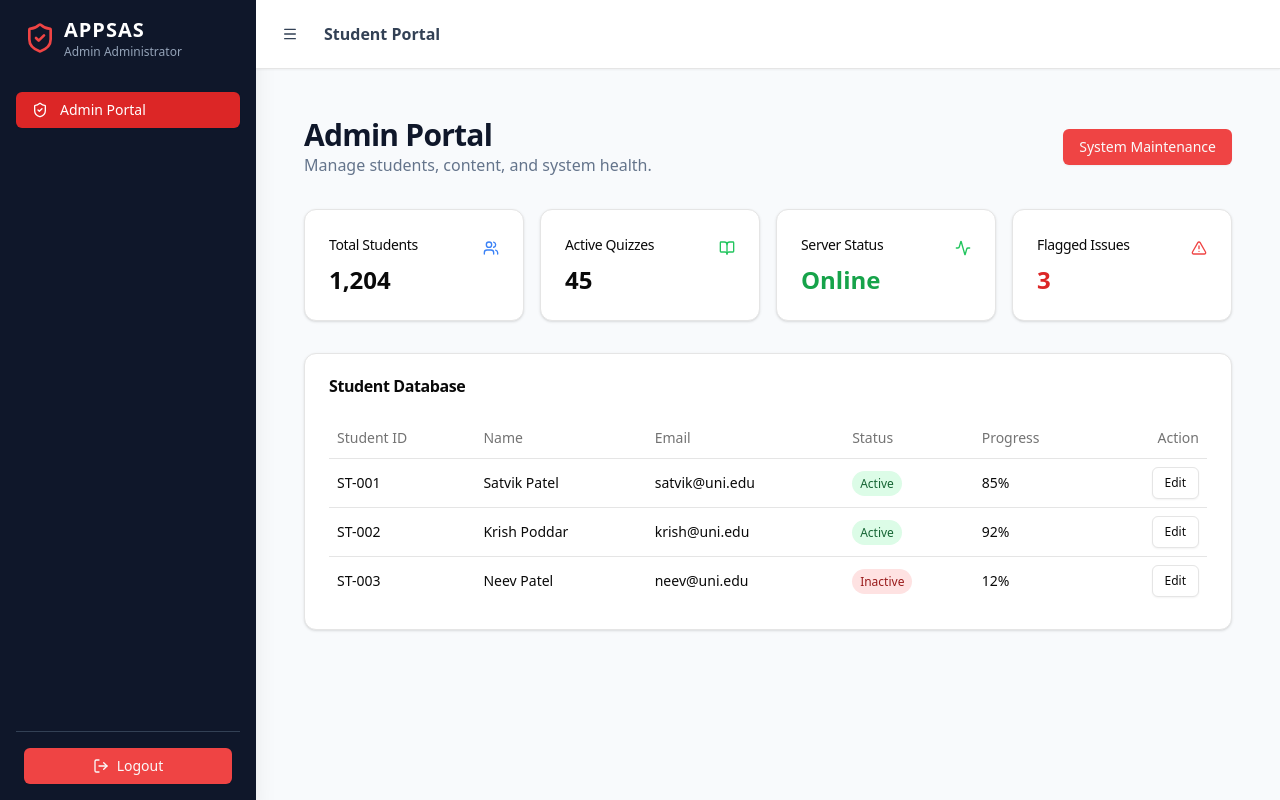
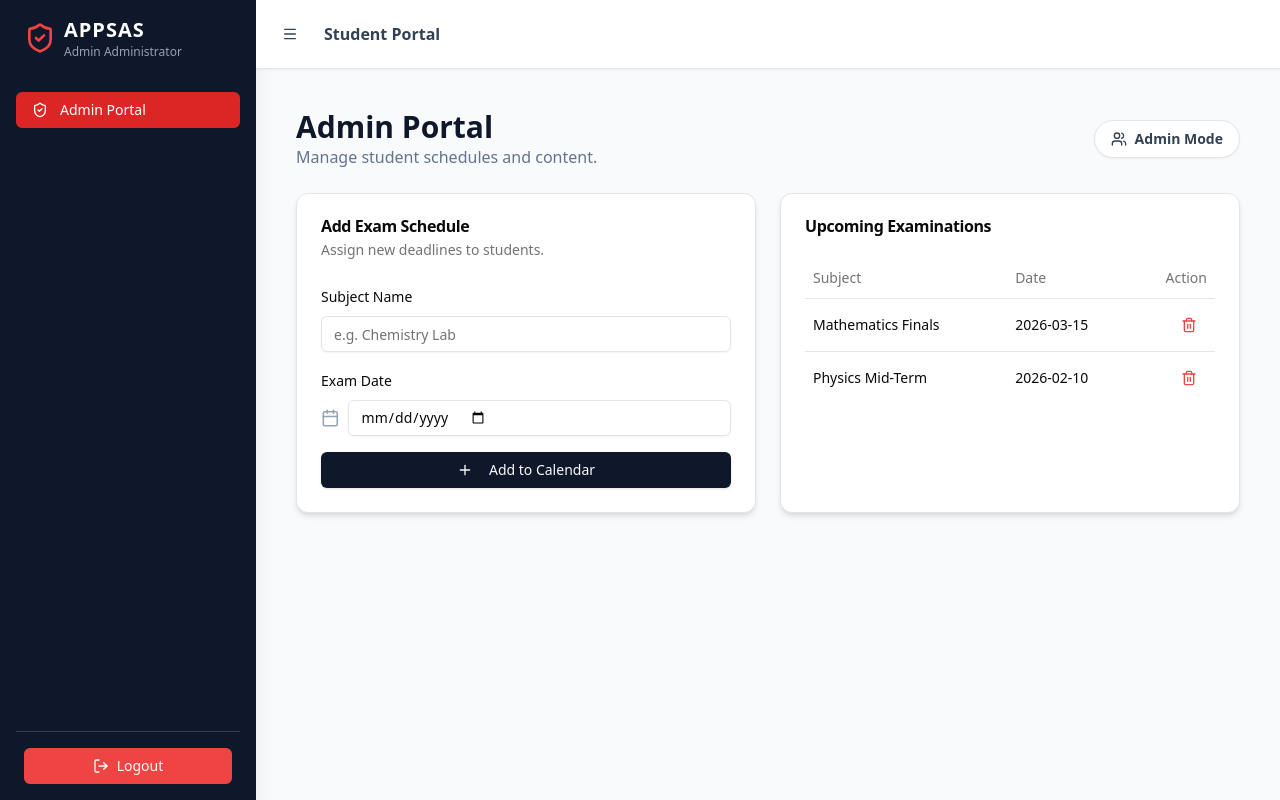
Before and after one commit to Krish-452/APPSAS, a React (Vite) app: page /admin in a window 1280 px wide. Built offline with nearby package versions, Linux system fonts and the light colour scheme.

Commit message:
Update AdminDashboard.jsx

```diff
--- a/src/pages/AdminDashboard.jsx
+++ b/src/pages/AdminDashboard.jsx
@@ -1,89 +1,115 @@
-import { Card, CardContent, CardHeader, CardTitle } from "@/components/ui/card";
+import { useState } from "react";
+import { Card, CardContent, CardHeader, CardTitle, CardDescription } from "@/components/ui/card";
 import { Button } from "@/components/ui/button";
+import { Input } from "@/components/ui/input";
+import { Label } from "@/components/ui/label";
 import { Table, TableBody, TableCell, TableHead, TableHeader, TableRow } from "@/components/ui/table";
-import { Users, BookOpen, Activity, AlertTriangle } from "lucide-react";
+import { Calendar as CalendarIcon, Plus, Trash2, Users } from "lucide-react";
 
 export default function AdminDashboard() {
-  // Mock Data for Students
-  const students = [
-    { id: "ST-001", name: "Satvik Patel", email: "satvik@uni.edu", status: "Active", progress: "85%" },
-    { id: "ST-002", name: "Krish Poddar", email: "krish@uni.edu", status: "Active", progress: "92%" },
-    { id: "ST-003", name: "Neev Patel", email: "neev@uni.edu", status: "Inactive", progress: "12%" },
-  ];
+  // State to simulate a database (Addressing Neev's concern about logic)
+  const [examDate, setExamDate] = useState("");
+  const [examSubject, setExamSubject] = useState("");
+
+  const [schedule, setSchedule] = useState([
+    { id: 1, subject: "Mathematics Finals", date: "2026-03-15", status: "Scheduled" },
+    { id: 2, subject: "Physics Mid-Term", date: "2026-02-10", status: "Pending" },
+  ]);
+
+  const handleAddSchedule = () => {
+    if (!examDate || !examSubject) return; // Prevent empty adds
+
+    const newExam = {
+      id: Date.now(),
+      subject: examSubject,
+      date: examDate,
+      status: "Scheduled"
+    };
+
+    setSchedule([...schedule, newExam]);
+    setExamSubject("");
+    setExamDate("");
+  };
+
+  const handleDelete = (id) => {
+    setSchedule(schedule.filter(item => item.id !== id));
+  };
 
   return (
-    <div className="p-8 space-y-8 bg-slate-50 min-h-screen">
+    <div className="p-6 space-y-6 bg-slate-50 min-h-screen">
       <div className="flex justify-between items-center">
         <div>
-          <h2 className="text-3xl font-bold tracking-tight text-slate-900">Admin Portal</h2>
-          <p className="text-slate-500">Manage students, content, and system health.</p>
+          <h1 className="text-3xl font-bold text-slate-900">Admin Portal</h1>
+          <p className="text-slate-500">Manage student schedules and content.</p>
         </div>
-        <Button variant="destructive">System Maintenance</Button>
+        <div className="bg-white p-2 px-4 rounded-full border shadow-sm flex items-center gap-2 text-sm font-semibold text-slate-700">
+           <Users size={16} /> Admin Mode
+        </div>
       </div>
 
-      {/* Admin Stats */}
-      <div className="grid gap-4 md:grid-cols-4">
-        <Card>
-          <CardHeader className="flex flex-row items-center justify-between pb-2">
-            <CardTitle className="text-sm font-medium">Total Students</CardTitle>
-            <Users className="h-4 w-4 text-blue-500" />
+      {/* Grid Layout */}
+      <div className="grid grid-cols-1 md:grid-cols-2 gap-6">
+
+        {/* LEFT COLUMN: Add Date/Schedule Form */}
+        <Card className="shadow-md">
+          <CardHeader>
+            <CardTitle>Add Exam Schedule</CardTitle>
+            <CardDescription>Assign new deadlines to students.</CardDescription>
           </CardHeader>
-          <CardContent><div className="text-2xl font-bold">1,204</div></CardContent>
+          <CardContent className="space-y-4">
+            <div className="space-y-2">
+              <Label>Subject Name</Label>
+              <Input
+                placeholder="e.g. Chemistry Lab"
+                value={examSubject}
+                onChange={(e) => setExamSubject(e.target.value)}
+              />
+            </div>
+            <div className="space-y-2">
+              <Label>Exam Date</Label>
+              <div className="flex items-center gap-2">
+                <CalendarIcon className="text-slate-400" size={20}/>
+                <Input
+                  type="date"
+                  value={examDate}
+                  onChange={(e) => setExamDate(e.target.value)}
+                />
+              </div>
+            </div>
+            <Button onClick={handleAddSchedule} className="w-full bg-slate-900 hover:bg-slate-800">
+              <Plus size={16} className="mr-2" /> Add to Calendar
+            </Button>
+          </CardContent>
         </Card>
-        <Card>
-          <CardHeader className="flex flex-row items-center justify-between pb-2">
-            <CardTitle className="text-sm font-medium">Active Quizzes</CardTitle>
-            <BookOpen className="h-4 w-4 text-green-500" />
-          </CardHeader>
-          <CardContent><div className="text-2xl font-bold">45</div></CardContent>
-        </Card>
-        <Card>
-          <CardHeader className="flex flex-row items-center justify-between pb-2">
-            <CardTitle className="text-sm font-medium">Server Status</CardTitle>
-            <Activity className="h-4 w-4 text-green-500" />
-          </CardHeader>
-          <CardContent><div className="text-2xl font-bold text-green-600">Online</div></CardContent>
-        </Card>
-        <Card>
-          <CardHeader className="flex flex-row items-center justify-between pb-2">
-            <CardTitle className="text-sm font-medium">Flagged Issues</CardTitle>
-            <AlertTriangle className="h-4 w-4 text-red-500" />
-          </CardHeader>
-          <CardContent><div className="text-2xl font-bold text-red-600">3</div></CardContent>
-        </Card>
-      </div>
 
-      {/* Student Management Table */}
-      <Card>
+        {/* RIGHT COLUMN: The List (Simulating Database) */}
+        <Card className="shadow-md">
           <CardHeader>
-          <CardTitle>Student Database</CardTitle>
+            <CardTitle>Upcoming Examinations</CardTitle>
           </CardHeader>
           <CardContent>
             <Table>
               <TableHeader>
                 <TableRow>
-                <TableHead>Student ID</TableHead>
-                <TableHead>Name</TableHead>
-                <TableHead>Email</TableHead>
-                <TableHead>Status</TableHead>
-                <TableHead>Progress</TableHead>
+                  <TableHead>Subject</TableHead>
+                  <TableHead>Date</TableHead>
                   <TableHead className="text-right">Action</TableHead>
                 </TableRow>
               </TableHeader>
               <TableBody>
-              {students.map((student) => (
-                <TableRow key={student.id}>
-                  <TableCell className="font-medium">{student.id}</TableCell>
-                  <TableCell>{student.name}</TableCell>
-                  <TableCell>{student.email}</TableCell>
-                  <TableCell>
-                    <span className={`px-2 py-1 rounded-full text-xs ${student.status === 'Active' ? 'bg-green-100 text-green-800' : 'bg-red-100 text-red-800'}`}>
-                      {student.status}
-                    </span>
-                  </TableCell>
-                  <TableCell>{student.progress}</TableCell>
+                {schedule.map((item) => (
+                  <TableRow key={item.id}>
+                    <TableCell className="font-medium">{item.subject}</TableCell>
+                    <TableCell>{item.date}</TableCell>
                     <TableCell className="text-right">
-                    <Button variant="outline" size="sm">Edit</Button>
+                      <Button
+                        variant="ghost"
+                        size="icon"
+                        onClick={() => handleDelete(item.id)}
+                        className="text-red-500 hover:text-red-700 hover:bg-red-50"
+                      >
+                        <Trash2 size={16} />
+                      </Button>
                     </TableCell>
                   </TableRow>
                 ))}
@@ -92,5 +118,6 @@ export default function AdminDashboard() {
           </CardContent>
         </Card>
       </div>
+    </div>
   );
 }
```
Lines whose indentation alone changed are shown as unchanged.
